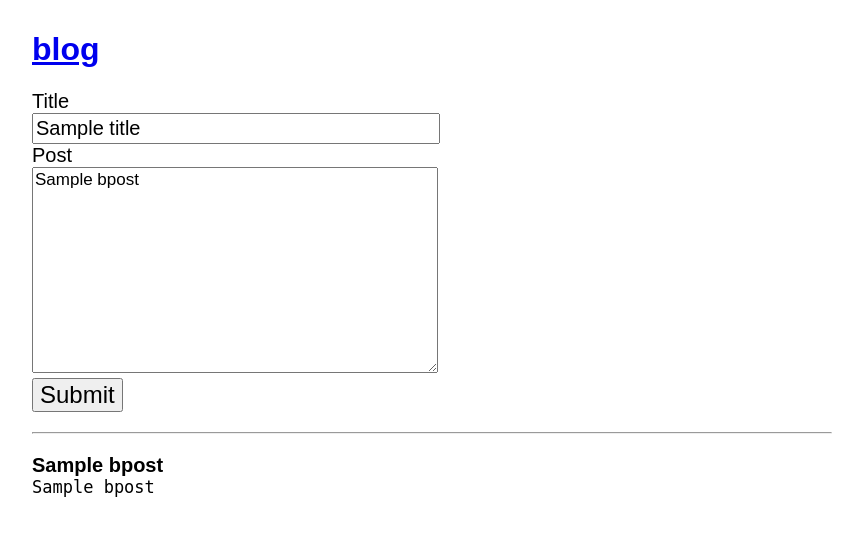
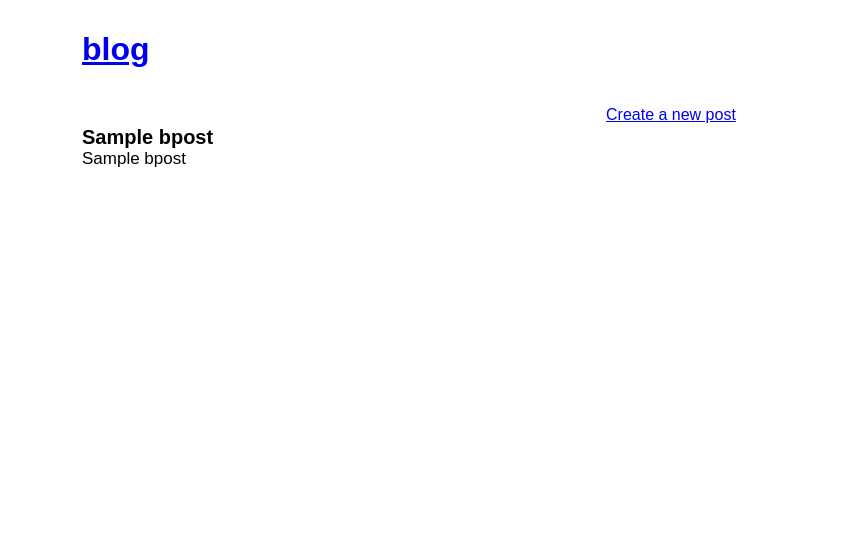
Before and after one commit to jalanrice/build-a-blog, a Python web app: template templates/blog.html in a window 1280 px wide. Shown: the top 536 px of the page, without its empty margins (208-1071 px from the left). Run offline with Jinja, Linux system fonts and the light colour scheme; the template is opened without the code that fills it: most values are stand-ins (such as "Sample title", 1, 10 or a date in 2020).

Commit message:
separated posting page from blog display page. Limited to 5 entries

```diff
--- a/templates/base.html
+++ b/templates/base.html
@@ -8,13 +8,14 @@
   <style type="text/css">
     body {
       font-family: sans-serif;
-      width: 800px;
+      width: 700px;
       margin: 0 auto;
       padding: 10px;
     }
 
     .error {
-      color: red
+      color: red;
+      width: 400px;
     }
 
     label {
@@ -50,11 +51,20 @@
     .bpost-title {
       font-weight: bold;
       font-size: 20px;
+      width: 300px;
     }
 
     .bpost-body {
       margin: 0;
       font-size: 17px;
+      width: 500px;
+    }
+
+    .nav-link {
+      float: right;
+      width:160px;
+      margin:0;
+      padding:1em;
     }
 
   </style>
--- a/templates/blog.html
+++ b/templates/blog.html
@@ -1,30 +1,13 @@
 {% extends "base.html" %}
 
 {% block content %}
-
-    <form method="post">
-      <label>
-        <div>Title</div>
-        <input type="text" name="title" value="{{title}}">
-      </label>
-
-      <label>
-        <div>Post</div>
-        <textarea name="bpost">{{bpost}}</textarea>
-      </label>
-
-      <div class="error">{{error}}</div>
-
-      <input type="submit">
-    </form>
-
-    <hr>
-
+    <a class="nav-link" href="/newpost">Create a new post</a>
+    <br>
+    <br>
     {% for bpost in bposts %}
       <div class="bpost">
           <div class="bpost-title">{{bpost.title}}</div>
-          <pre class="bpost-body">{{bpost.bpost}}</pre>
+          <div class="bpost-body">{{bpost.bpost}}</div>
       </div>
     {% endfor %}
-
 {% endblock %}
```
Also changed, not shown: main.py (+16 -4 lines), templates/newpost.html (added, +22 -0 lines), 1 other file.
